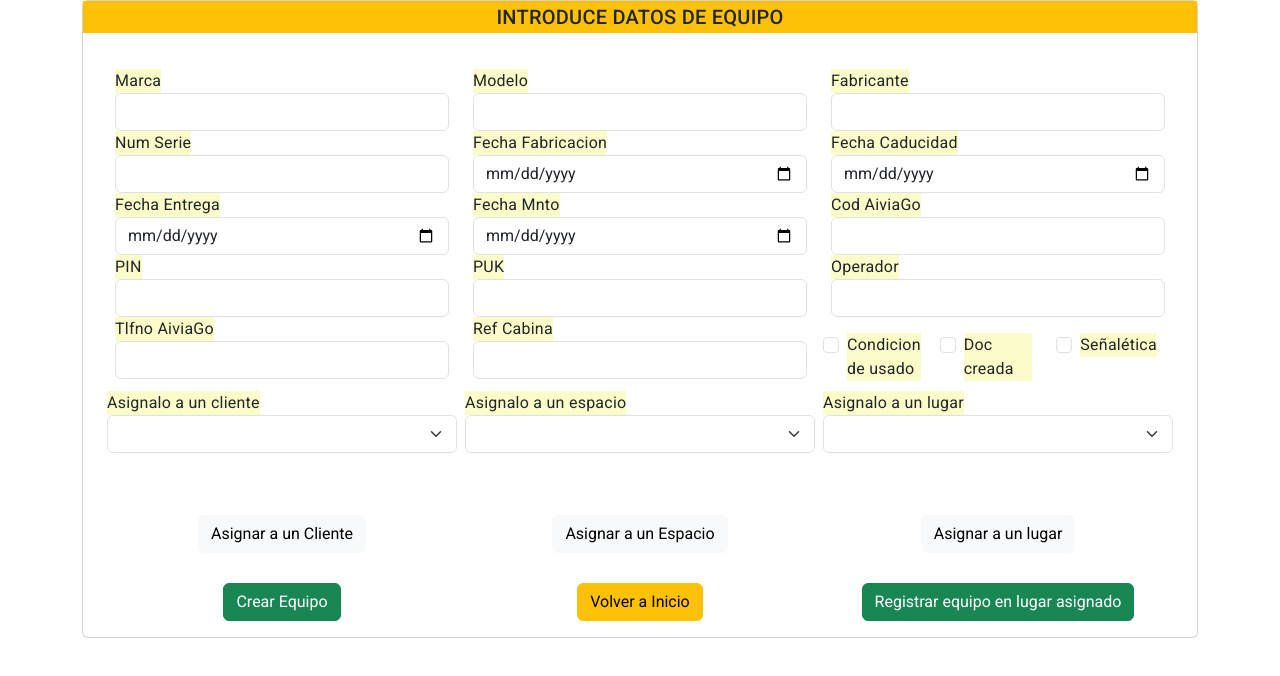
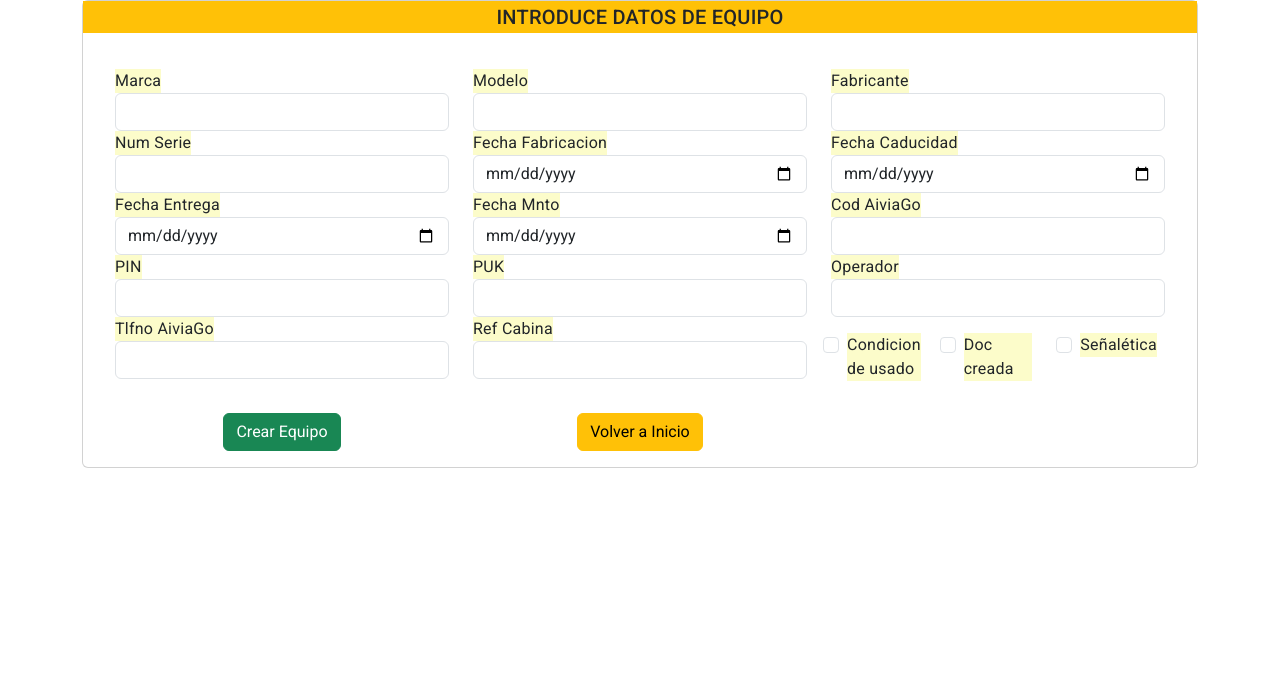
Before and after one commit to antastur/cardiofrontangular, an Angular app: page /cardio/menuPrincipal/equipos/edit in a window 1280 px wide. Shown: the top 676 px of the page. Built offline with nearby package versions, Linux system fonts and the light colour scheme.

Commit message:
lugaresok

```diff
--- a/src/app/components/crear/crearcliente/crearcliente.component.ts
+++ b/src/app/components/crear/crearcliente/crearcliente.component.ts
@@ -15,7 +15,7 @@ import { Subscription } from 'rxjs';
 export class CrearclienteComponent implements OnInit ,OnDestroy{
 
 
-   cliente2!: Cliente;
+
    //Espacio seleccionado
    espacio!: Espacio;
    //Array de Espacios
@@ -29,7 +29,7 @@ export class CrearclienteComponent implements OnInit ,OnDestroy{
    cliente!: Cliente;
    //para controlar una vista u otra
    marcador!: Boolean;
-   idCliente!: number;
+  // idCliente!: number;
    $clienteSubscription!: Subscription;
 
  //constructor
@@ -45,7 +45,6 @@ export class CrearclienteComponent implements OnInit ,OnDestroy{
 
 
     this.cliente=new Cliente();
-    this.cliente2=new Cliente();
     this.curso=new Curso();
     this.espacio=new Espacio();
     this.curso.nombre='';
--- a/src/app/components/crear/crearequipo/crearequipo.component.html
+++ b/src/app/components/crear/crearequipo/crearequipo.component.html
@@ -114,6 +114,11 @@
 
 
 
+
+<div *ngIf="marcador">
+
+
+
 <div class="mb10 g-2">
   <label style ="background-color: rgb(252, 252, 202)"  for="autoSizingInput">Asignalo a un cliente</label>
   <cdk-virtual-scroll-viewport itemSize="50">
@@ -132,68 +137,19 @@
 </div>
 
 
-
-
-
-
-
-
-
-
-<div class="mb10 g-2">
-  <label style ="background-color: rgb(252, 252, 202)"  for="autoSizingInput">Asignalo a un espacio</label>
-  <cdk-virtual-scroll-viewport itemSize="50">
-    <select class="form-select" aria-label="Asignar"  [(ngModel)]="espacio" name="espacio">
-    <!-- <option [ngValue]="null">Asignalo a un cliente</option> -->
-      <option *cdkVirtualFor="let esp of espacios" [ngValue]="esp"> {{esp.direccion}} </option>
-    </select>
-  </cdk-virtual-scroll-viewport>
-
-
-  <div class="mb10 text-center ">
-    <button type="button" class="btn btn-light"(click)="IrAsignarCliente()"  name="ir" id="autoSizing" value="Input" >Asignar a un Espacio</button>
-  </div>
-
-
 </div>
 
 
 
+<div  *ngIf=" marcador; else val">
 
-
-
-<div class="mb10 g-2">
-  <label style ="background-color: rgb(252, 252, 202)"  for="autoSizingInput">Asignalo a un lugar</label>
-  <cdk-virtual-scroll-viewport itemSize="50">
-    <select class="form-select" aria-label="Asignar"  [(ngModel)]="lugar" name="lugar">
-    <!-- <option [ngValue]="null">Asignalo a un cliente</option> -->
-      <option *cdkVirtualFor="let lug of lugares" [ngValue]="lug"> {{lug.ubicacion}} </option>
-    </select>
-  </cdk-virtual-scroll-viewport>
-
-
-  <div class="mb10 text-center ">
-    <button type="button" class="btn btn-light" (click)="IrAsignarCliente()"  name="ir" id="autoSizing" value="Input" >Asignar a un lugar</button>
-  </div>
-
-
-
-</div>
-
-
-
-
-
-
-
-        <div  *ngIf=" marcador; else val">
-          <div class="mb10 text-center pad">
-            <button type="button" class="btn btn-secondary" (click)="update()"  name="bot" id="autoSizing" value="Input">Modificar Equipo</button>
-          </div>
+        <div class="mb10 text-center pad">
+          <button type="button" class="btn btn-secondary" (click)="update()"  name="bot" id="autoSizing" value="Input">Modificar Equipo</button>
         </div>
 
 
 
+      </div>
 
 
         <div class="mb10 text-center pad">
@@ -213,9 +169,6 @@
 
 
 
-        <div class="mb10 text-center pad" >
-          <button type="button" class="btn btn-success"  (click)="IrAsignarCliente()"  name="bot" id="autoSizing" value="Input">Registrar equipo en lugar asignado</button>
-        </div>
 
 
 
--- a/src/app/components/crear/crearequipo/crearequipo.component.ts
+++ b/src/app/components/crear/crearequipo/crearequipo.component.ts
@@ -6,6 +6,7 @@ import { Espacio } from 'src/app/shared/models/espacio';
 import { Lugar } from 'src/app/shared/models/lugar';
 import { Vehiculo } from 'src/app/shared/models/vehiculo';
 import { ClientesService } from 'src/app/shared/services/clientes.service';
+import { ClienteidService } from 'src/app/shared/services/data/clienteid.service';
 import { EquiposService } from 'src/app/shared/services/equipos.service';
 
 @Component({
@@ -41,7 +42,7 @@ export class CrearequipoComponent implements OnInit{
 
 
    //constructor
-  constructor(public equiposService: EquiposService,public router: Router,private activatedRoute: ActivatedRoute) { }
+  constructor(public $clienteid: ClienteidService,public equiposService: EquiposService,public router: Router,private activatedRoute: ActivatedRoute) { }
 
 
   ngOnInit(): void {
@@ -50,7 +51,7 @@ export class CrearequipoComponent implements OnInit{
     this.selectedEquipo=new Equipo();
     this.espacio=new Espacio();
     this.lugar=new Lugar();
-    this.vehiculo=new Vehiculo();
+    this.lugares=[];
     this.cliente=new Cliente();
     this.espacios=[];
 
@@ -75,7 +76,7 @@ export class CrearequipoComponent implements OnInit{
 
 
     //Manda el equipo seteado a traves de la api
-    this.equiposService.update(this.selectedEquipo).subscribe();
+    this.equiposService.update(this.selectedEquipo).subscribe().unsubscribe;
 
    this.router.navigateByUrl('/cardio/menuPrincipal/equipos');
 }
@@ -85,7 +86,11 @@ export class CrearequipoComponent implements OnInit{
       this.router.navigateByUrl('/cardio/menuPrincipal/clientes/edit/'+this.cliente.id);
 
     }*/
-      this.espacios=this.cliente.espacios;
+    console.log("cliente "+ this.clientes[1].nombEmp);
+      this.espacios===this.cliente.espacios;
+      console.log("cliente "+this.cliente.nombEmp);
+      console.log("cliente "+this.cliente.espacios[0].direccion);
+
 
   }
 
@@ -101,6 +106,7 @@ export class CrearequipoComponent implements OnInit{
               this.marcador=true;
               this.equiposService.getClientes().subscribe(
                 a=>this.clientes=a );
+
               this.equiposService.getEquipo(id).subscribe(
               as=>this.selectedEquipo=as );
 
--- a/src/app/components/ver/verlugares/verlugares.component.html
+++ b/src/app/components/ver/verlugares/verlugares.component.html
@@ -1,10 +1,10 @@
 <div class ="container">
   <div class = "card">
-      <h2 class="text-center bg-warning" >Lista de lugares y vehiculos</h2>
+      <h2 class="text-center bg-warning" >Lista de lugares</h2>
       <div class = "card-body">
           <table class="table table-striped table table-hover">
               <thead>
-                <th> Tipo</th>
+
                   <th> Ubicación</th>
                   <th> Espacio</th>
                   <th> Marca</th>
@@ -14,7 +14,7 @@
                   <th> Equipo</th>
                </thead>
               <tbody>
-                  <tr *ngFor = "let lugar of lugares">
+                 <tr *ngFor = "let lugar of lugares">
 
 
                       <td> {{ lugar.ubicacion}}</td>
@@ -39,7 +39,7 @@
 
                 <div class="grid text-center">
 
-                          <div class="g-col-4 g-col-md-10">
+                       <div class="g-col-4 g-col-md-10">
                             <div  *ngIf="!(marcadorHijo)">
                             <button (click)="volveraEspacio()"  class="btn btn-warning"  >Volver a Espacio</button>
                             <button (click)="volveraInicio()" class="btn btn-warning" style="margin-left: 100px">Volver a Inicio</button>
--- a/src/app/components/ver/vervehiculos/vervehiculos.component.html
+++ b/src/app/components/ver/vervehiculos/vervehiculos.component.html
@@ -6,30 +6,43 @@
           <table class="table table-striped table table-hover">
               <thead>
                   <th>Id</th>
+                  <th> Ubicación</th>
+                  <th> Espacio</th>
                   <th> Marca</th>
                   <th> Modelo</th>
                   <th> Matricula</th>
                   <th> Teléfono</th>
+                  <th> Equipo</th>
                </thead>
               <tbody>
                   <tr *ngFor = "let vehic of vehiculos">
 
                       <td> {{ vehic.id}}</td>
+                      <td> {{ vehic.ubicacion}}</td>
+                      <td> {{ espacioHijo.direccion}}</td>
                       <td> {{ vehic.marca}}</td>
                       <td> {{ vehic.modelo}}</td>
                       <td> {{ vehic.matricula}}</td>
                       <td> {{ vehic.telefono}}</td>
+                      <td style="min-width: 100px" >{{vehic.equipo.numSerie}} </td>
+
+                      <div  *ngIf="marcadorHijo">
                       <td style="margin-right: 100px"><button (click)="asignarEquipo(equipoHijo)" class="btn btn-success">Asignar Equipo</button></td>
                       <td style="margin-right: 100px"><button (click)="asignarEquipo(equipoHijo)" class="btn btn-secondary">Modificar</button></td>
                       <td style="text-align:right"><button (click)="asignarEquipo(equipoHijo)" class="btn btn-danger">Delete</button></td>
-
+                      </div>
 
                    </tr >
 
 
                 </table>
                 <div class="grid text-center">
-
+                  <div class="g-col-4 g-col-md-10">
+                    <div  *ngIf="!(marcadorHijo)">
+                    <button (click)="volveraEspacio()"  class="btn btn-warning"  >Volver a Espacio</button>
+                    <button (click)="volveraInicio()" class="btn btn-warning" style="margin-left: 100px">Volver a Inicio</button>
+                  </div>
+        </div>
                 </div>
               </div>
             </div>
--- a/src/app/components/ver/vervehiculos/vervehiculos.component.ts
+++ b/src/app/components/ver/vervehiculos/vervehiculos.component.ts
@@ -1,7 +1,10 @@
 import { Component, Input } from '@angular/core';
+import { ActivatedRoute, Router } from '@angular/router';
 import { Equipo } from 'src/app/shared/models/equipo';
 import { Espacio } from 'src/app/shared/models/espacio';
 import { Vehiculo } from 'src/app/shared/models/vehiculo';
+import { IdClienteparaespaciosService } from 'src/app/shared/services/data/idClienteparaespacios.service';
+import { EspaciosService } from 'src/app/shared/services/espacios.service';
 
 @Component({
   selector: 'app-vervehiculos',
@@ -11,27 +14,69 @@ import { Vehiculo } from 'src/app/shared/models/vehiculo';
 export class VervehiculosComponent {
 
 
-  equiposHijo!: Equipo[];
+  @Input()equipoHijo!: Equipo;
+  @Input() espacioHijo!: Espacio;
+  @Input() marcadorHijo!:Boolean;
+  espacio!: Espacio;
+  idCliente!: number;
   vehiculos!: Vehiculo[];
-  @Input() equipoHijo!: Equipo;
-  espacio!: Espacio;
- //Constructor
- constructor(){
-
- }
 
 
-  ngOnInit(): void {
+  //Constructor
+  constructor(public $espaciosService: EspaciosService,public $idCliente: IdClienteparaespaciosService, private router: Router,private activatedRoute: ActivatedRoute){
 
-    this.equipoHijo=new Equipo();
-    this.espacio=new Espacio();
-}
+  }
 
 
 
 
+  ngOnInit(): void {
+    this.espacio=new Espacio();
+    this.equipoHijo=new Equipo();
+    this.espacioHijo=new Espacio();
+    this.$idCliente.getidCliente().subscribe(a=>this.idCliente=a).unsubscribe;
+    this.cargar();
+}
 
 
+cargar():void{
+  this.activatedRoute.params.subscribe(
+    a=>{
+      let id=a['id'];
+      if(id){
+
+       // this.$espaciosService.getVehiculosUnEspacio(id).subscribe(
+         // al => this.vehiculos = al).unsubscribe;
+        this.$espaciosService.getVehiculosUnEspacio(id).subscribe(
+          al => this.vehiculos = al).unsubscribe;
+
+          /*  this.clienteServicio.getCliente(id).subscribe(
+          as=>this.cliente=as
+        ); */
+
+      }else{
+
+
+
+        /* this.$espaciosService.getEspacio(id).subscribe(a=>this.espacio=a);
+        this.$espaciosService.getLugaresUnEspacio(this.espacioHijo.id).subscribe(
+          al => this.lugares = al); */
+      }
+    })}
+
+
+
+    volveraEspacio(){
+      this.marcadorHijo=false;
+      this.router.navigateByUrl('/cardio/menuPrincipal/espacios/'+this.idCliente);
+
+    }
+
+    volveraInicio(){
+      this.marcadorHijo=false;
+      this.router.navigateByUrl('/cardio/menuPrincipal');
+
+    }
 
 
 
@@ -39,7 +84,17 @@ asignarEquipo(equipo: Equipo){
 
 }
 
+crearVehiculo(){
 
+}
+
+updateVehiculo(id: number){
+
+}
+
+deleteVehiculo(id: number){
+
+}
 
 
 
--- a/src/app/shared/models/lugar.ts
+++ b/src/app/shared/models/lugar.ts
@@ -10,5 +10,5 @@ export class Lugar {
   modelo!: string;
   matricula!: string;
   telefono!: string;
-  dtype!:string;
+  //dtype!:string;
 }
```
Also changed, not shown: src/app/components/crear/crearlugar/crearlugar.component.ts (+19 -17 lines), src/app/components/ver/verlugares/verlugares.component.ts (+16 -1 lines), src/app/shared/models/vehiculo.ts (+4 -4 lines), src/app/components/crear/crearespacio/crearespacio.component.html (line endings or trailing spaces).
